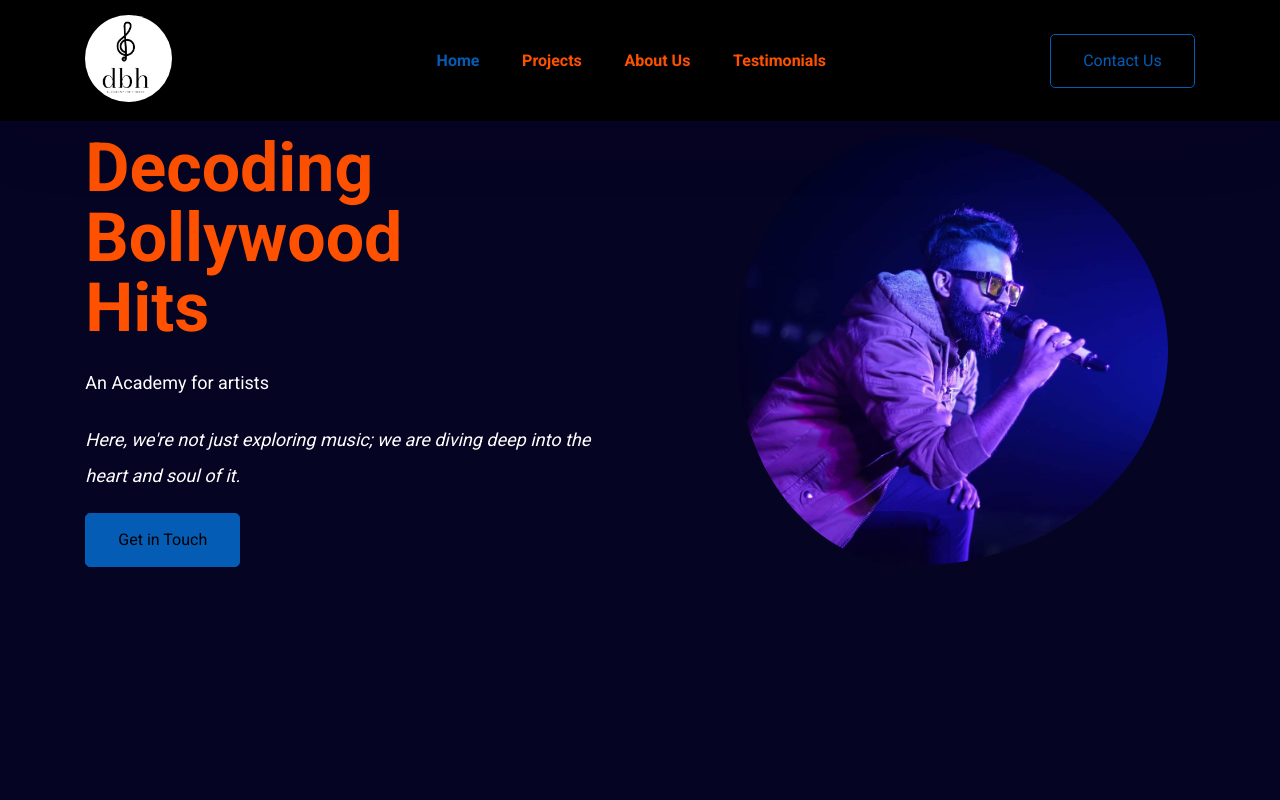
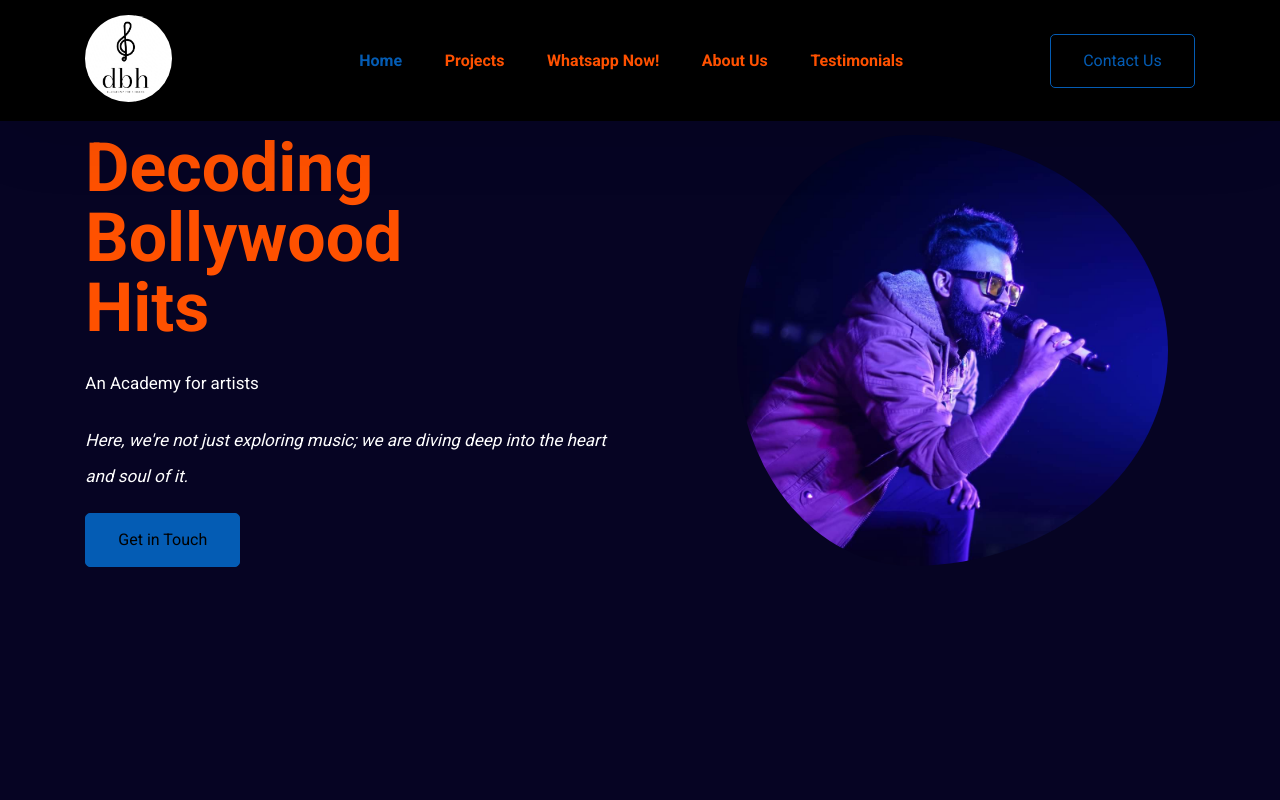
Before and after one commit to subham-202/DecodingBollywoodHits, a React (Create React App) app: page / in a window 1280 px wide. Shown: the top 800 px of the page. Built offline with nearby package versions, Linux system fonts and the light colour scheme.

Commit message:
wa untegration

```diff
--- a/src/App.css
+++ b/src/App.css
@@ -102,6 +102,15 @@ h2 {
   font-size: 24px;
   font-weight: 700;
   line-height: 34px;
+}
+#wa-link {
+  color: initial;
+  transition: color 0.3s ease;
+}
+#wa-link:hover,
+#wa-link:focus,
+#wa-link:active {
+  color: #25D366; /* WhatsApp green color */
 }
 
 /* Pragraphs text large medium small */
@@ -230,11 +239,18 @@ h2 {
 }
 .hero--section-description {
   color: #fff;
-  font-size: 18px;
+  font-size: 17px;
   font-weight: 400;
   line-height: 36px;
   /* font-style: italic; */
 }
+.btn-github:hover .visit {
+  color:#e62872 /* your desired color */;
+}
+.visit{
+  color: #000;
+}
+
 .hero--section--img {
   display: flex;
 }
--- a/src/Pages/Home/Footer.jsx
+++ b/src/Pages/Home/Footer.jsx
@@ -93,7 +93,7 @@ function Footer() {
                 >
                   <path
                     d="M22.6667 8.65479H18.6667C17.9303 8.65479 17.3333 9.25175 17.3333 9.98812V13.9881H22.6667C22.8183 13.9848 22.9621 14.0553 23.0523 14.1773C23.1424 14.2993 23.1677 14.4575 23.12 14.6015L22.1333 17.5348C22.0424 17.804 21.7908 17.986 21.5067 17.9881H17.3333V27.9881C17.3333 28.3563 17.0348 28.6548 16.6667 28.6548H13.3333C12.9651 28.6548 12.6667 28.3563 12.6667 27.9881V17.9881H10.6667C10.2985 17.9881 10 17.6896 10 17.3215V14.6548C10 14.2867 10.2985 13.9881 10.6667 13.9881H12.6667V9.98812C12.6667 7.0426 15.0545 4.65479 18 4.65479H22.6667C23.0348 4.65479 23.3333 4.95327 23.3333 5.32145V7.98812C23.3333 8.35631 23.0348 8.65479 22.6667 8.65479Z"
-                    fill="black"
+                    fill="white"
                   />
                 </svg>
               </a>
@@ -114,11 +114,20 @@ function Footer() {
                     fill-rule="evenodd"
                     clip-rule="evenodd"
                     d="M22.0001 4.65479H11.3334C7.65152 4.65479 4.66675 7.63956 4.66675 11.3215V21.9881C4.66675 25.67 7.65152 28.6548 11.3334 28.6548H22.0001C25.6819 28.6548 28.6667 25.67 28.6667 21.9881V11.3215C28.6667 7.63956 25.6819 4.65479 22.0001 4.65479ZM26.3334 21.9881C26.3261 24.3783 24.3902 26.3141 22.0001 26.3215H11.3334C8.94321 26.3141 7.0074 24.3783 7.00008 21.9881V11.3215C7.0074 8.93125 8.94321 6.99544 11.3334 6.98812H22.0001C24.3902 6.99544 26.3261 8.93125 26.3334 11.3215V21.9881ZM23.0001 11.6548C23.7365 11.6548 24.3334 11.0578 24.3334 10.3215C24.3334 9.58508 23.7365 8.98812 23.0001 8.98812C22.2637 8.98812 21.6667 9.58508 21.6667 10.3215C21.6667 11.0578 22.2637 11.6548 23.0001 11.6548ZM16.6667 10.6548C13.353 10.6548 10.6667 13.3411 10.6667 16.6548C10.6667 19.9685 13.353 22.6548 16.6667 22.6548C19.9805 22.6548 22.6667 19.9685 22.6667 16.6548C22.6703 15.0624 22.0393 13.5342 20.9133 12.4082C19.7873 11.2822 18.2591 10.6512 16.6667 10.6548ZM13.0001 16.6548C13.0001 18.6799 14.6417 20.3215 16.6667 20.3215C18.6918 20.3215 20.3334 18.6799 20.3334 16.6548C20.3334 14.6297 18.6918 12.9881 16.6667 12.9881C14.6417 12.9881 13.0001 14.6297 13.0001 16.6548Z"
-                    fill="black"
+                    fill="white"
                   />
                 </svg>
               </a>
             </li>
+            <li>
+          <a href="https://soundcloud.com/decoding-bollywood-hits" className="navbar--content">
+          <svg xmlns="http://www.w3.org/2000/svg" width="32" height="32" viewBox="0 0 33 33" fill="none">
+            <path fill-rule="evenodd" clip-rule="evenodd" d="M16.5 0C7.396 0 0 7.396 0 16.5S7.396 33 16.5 33 33 25.604 33 16.5 25.604 0 16.5 0zm0 31.5C8.044 31.5 1.5 24.956 1.5 16.5S8.044 1.5 16.5 1.5 31.5 8.044 31.5 16.5 24.956 31.5 16.5 31.5zm4.747-22.14C17.3 8.97 16.87 9 16.5 9c-1.083 0-2.12-.677-2.805-1.784l-.007-.014a.907.907 0 00-1.76.448c-.13.66.174 1.36.803 1.906l-.066.115a8.202 8.202 0 01-1.522 12.345c-.04.027-.078.056-.117.085-1.624 1.17-3.85 1.462-5.698.668a.917.917 0 00-.852.193.91.91 0 00-.23.838c.073.293.301.54.594.652 2.145.642 4.334.37 6.279-.71a10.08 10.08 0 004.545-6.104c.226-.69.16-1.43-.157-2.064zM11.29 19.7c.49-.27 1.065-.32 1.605-.16.608.168 1.13.59 1.437 1.142a7.557 7.557 0 011.185 4.4c.007.03.02.06.037.087l.006.006.014.007c.037.015.074.026.112.033.036.009.073.015.11.017l.057.006a9.063 9.063 0 003.18-.466c.607-.184 1.236-.603 1.636-1.148l-.077-.096a.928.928 0 01-.182-1.037.933.933 0 01.99-.697l.119.017a11.25 11.25 0 002.87.185c.537-.088 1.085-.256 1.576-.53l.008-.004a.95.95 0 01.858.137.938.938 0 01.41.807 9.18 9.18 0 01-.157 2.778 14.066 14.066 0 01-2.825 5.12c-1.24 1.404-2.98 2.352-4.816 2.612a14.96 14.96 0 01-5.682-.343 14.736 14.736 0 01-5.4-2.22.95.95 0 01-.38-1.312.963.963 0 01.892-.583l.121.014a13.792 13.792 0 005.35.87z"
+            fill="white"/>
+        </svg>
+    </a>
+</li>
+
             {/* <li>
               <a
                 href="https://www.twitter.com/"
--- a/src/Pages/Home/MyPortfolio.jsx
+++ b/src/Pages/Home/MyPortfolio.jsx
@@ -24,7 +24,7 @@ export default function MyPortfolio() {
                 fill="currentColor"
               />
             </svg>
-              <a href="https://www.youtube.com/@Sanskarsaswat1"  rel="noopener noreferrer" style={{color:"black",textDecoration:"none"}}>Visit My Youtube</a>
+              <a className="visit" href="https://www.youtube.com/@Sanskarsaswat1"  rel="noopener noreferrer" style={{textDecoration:"none"}}>Visit My Youtube</a>
           </button>
         </div>
       </div>
--- a/src/Pages/Home/Navbar.jsx
+++ b/src/Pages/Home/Navbar.jsx
@@ -76,6 +76,17 @@ function Navbar() {
             </Link>
           </li>
           <li>
+          <a
+            href="https://wa.me/8340272341"
+            target="_blank"
+            rel="noopener noreferrer"
+            className="navbar--content"
+            id="#wa-link"
+          >
+            Whatsapp Now!
+          </a>
+        </li>
+          <li>
             <Link
               onClick={closeMenu}
               activeClass="navbar--active-content"
```
